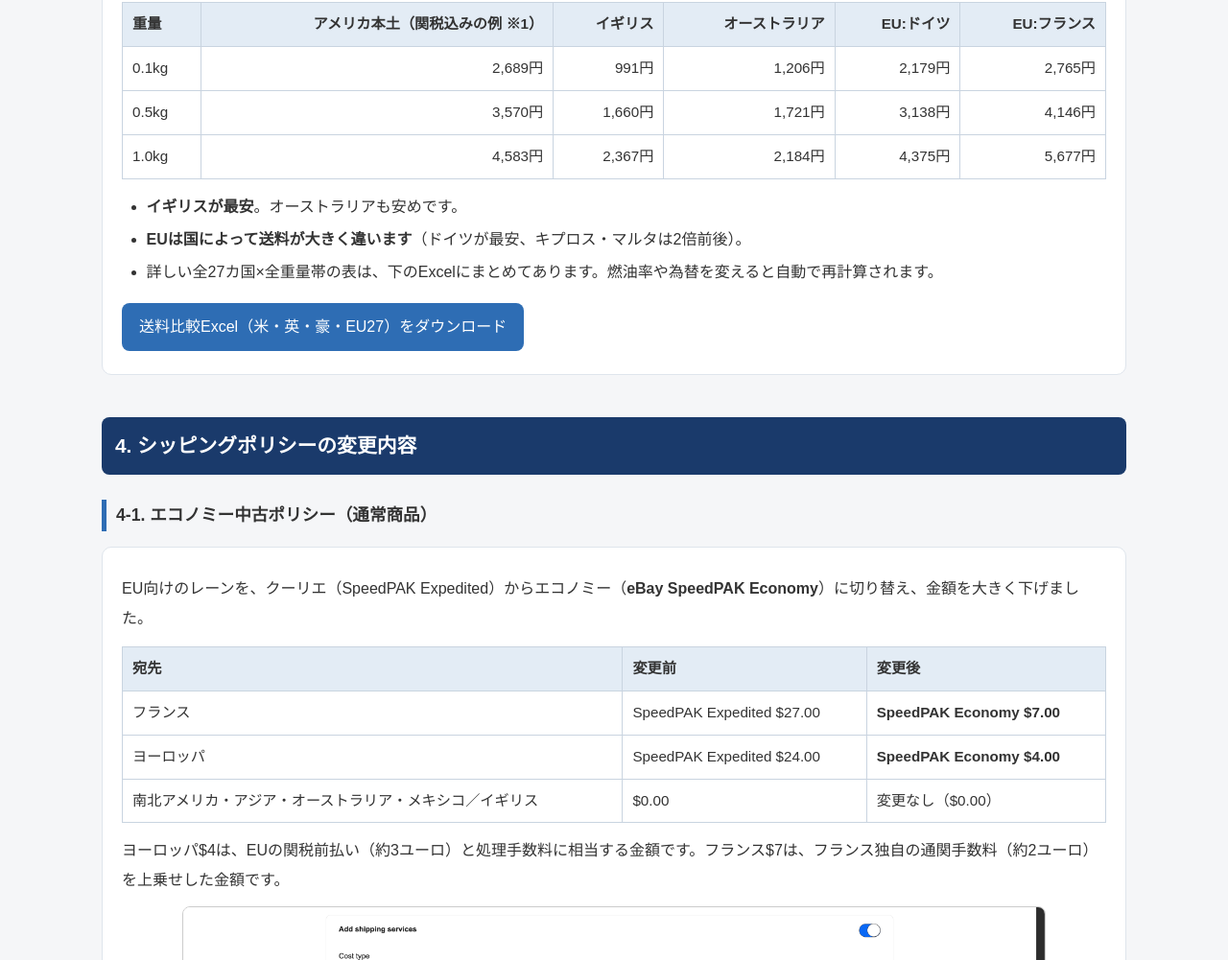
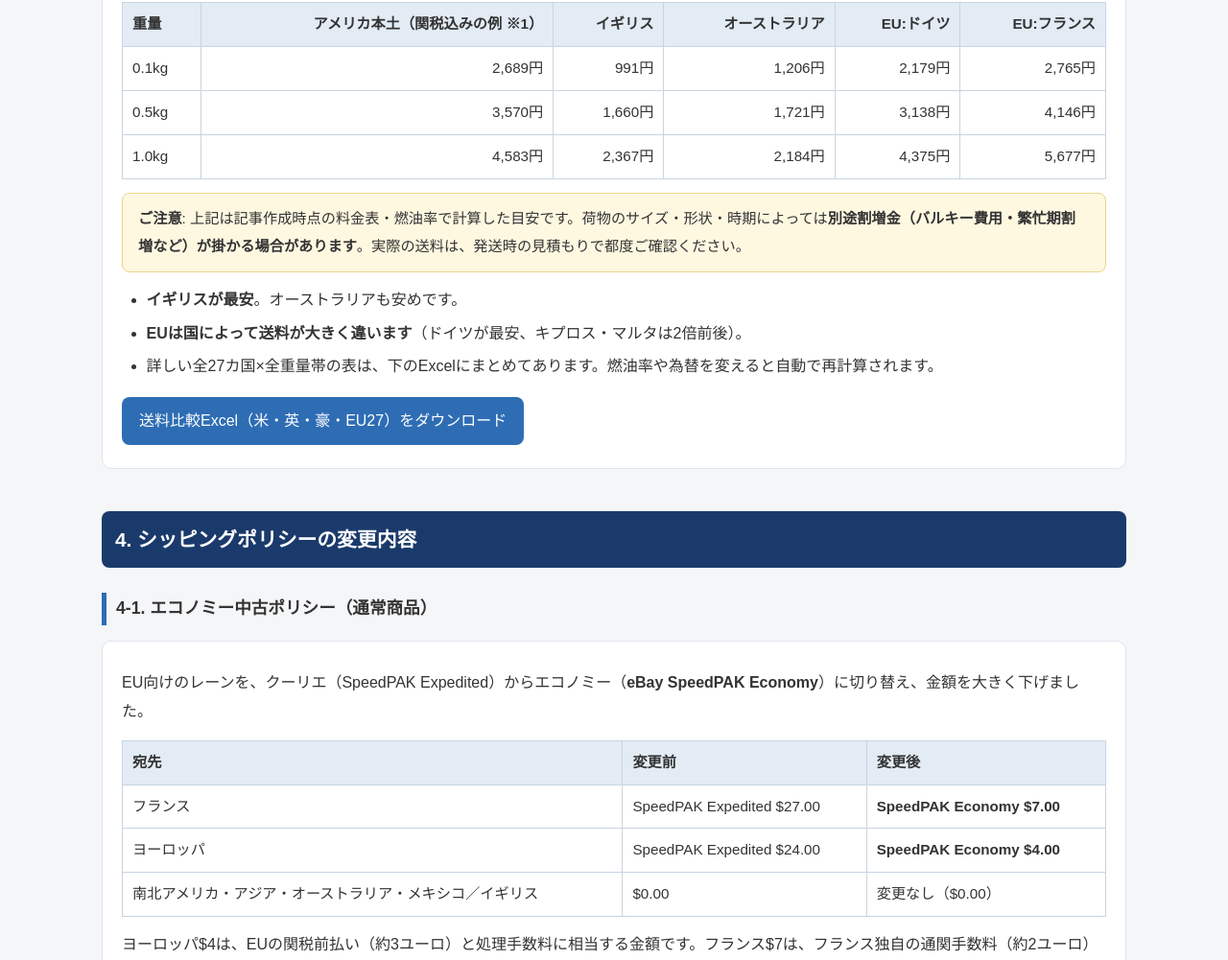
Before and after one commit to naokijodan/ebay-eu27-economy-guide, a plain HTML site: page index.html in a window 1280 px wide. Shown: the part 2407-3408 px from the top of the page at 96% size. Drawn offline with Linux system fonts and the light colour scheme.

Commit message:
docs: 比較表の直後に割増金・発送時見積もり確認の注意書きを追加
Co-Authored-By: Claude Fable 5 <noreply@anthropic.com>

```diff
--- a/index.html
+++ b/index.html
@@ -103,6 +103,9 @@
     <tr><td>1.0kg</td><td class="num">4,583円</td><td class="num">2,367円</td><td class="num">2,184円</td><td class="num">4,375円</td><td class="num">5,677円</td></tr>
   </table>
   </div>
+  <div class="note">
+    <strong>ご注意</strong>: 上記は記事作成時点の料金表・燃油率で計算した目安です。荷物のサイズ・形状・時期によっては<strong>別途割増金（バルキー費用・繁忙期割増など）が掛かる場合があります</strong>。実際の送料は、発送時の見積もりで都度ご確認ください。
+  </div>
   <ul>
     <li><strong>イギリスが最安</strong>。オーストラリアも安めです。</li>
     <li><strong>EUは国によって送料が大きく違います</strong>（ドイツが最安、キプロス・マルタは2倍前後）。</li>
```
